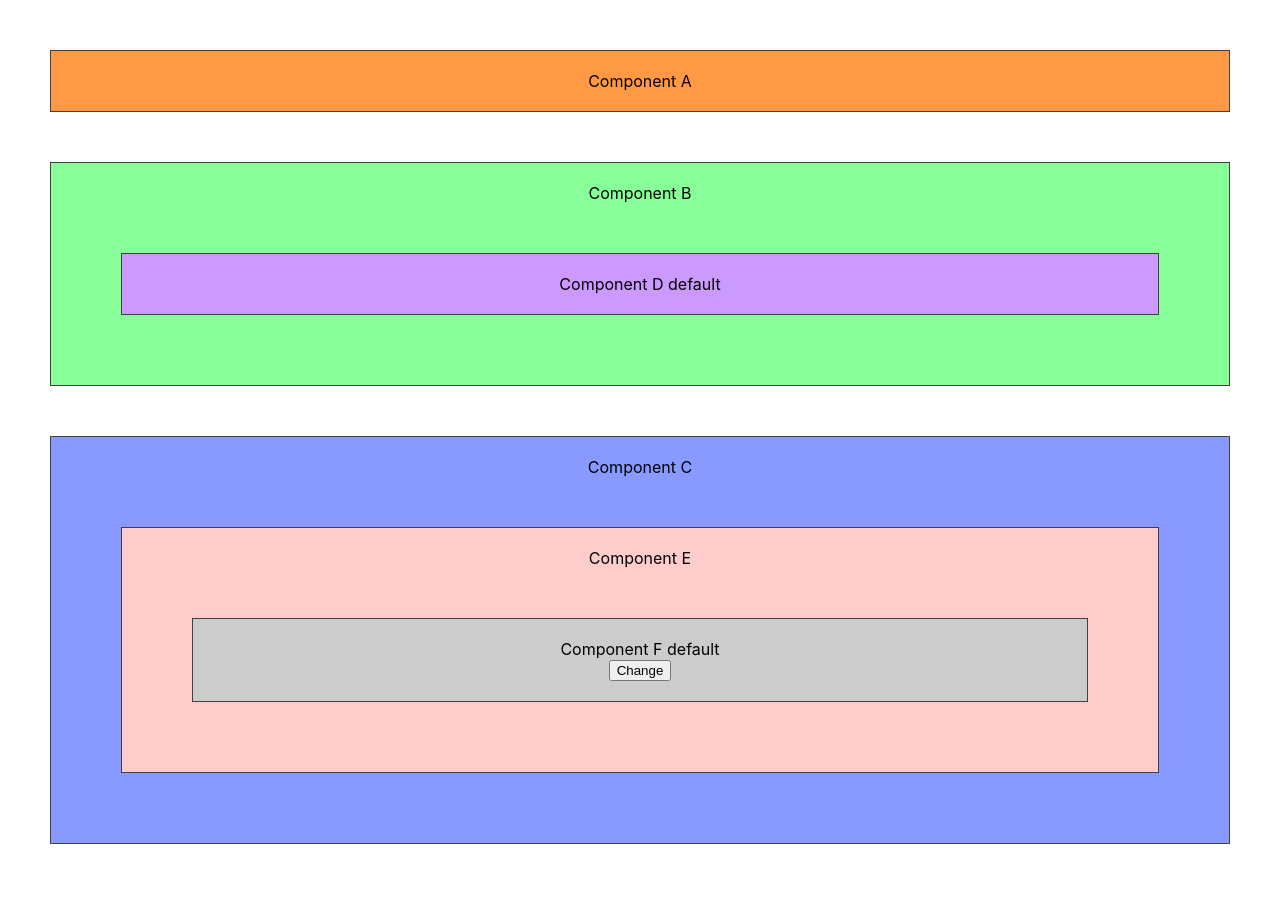
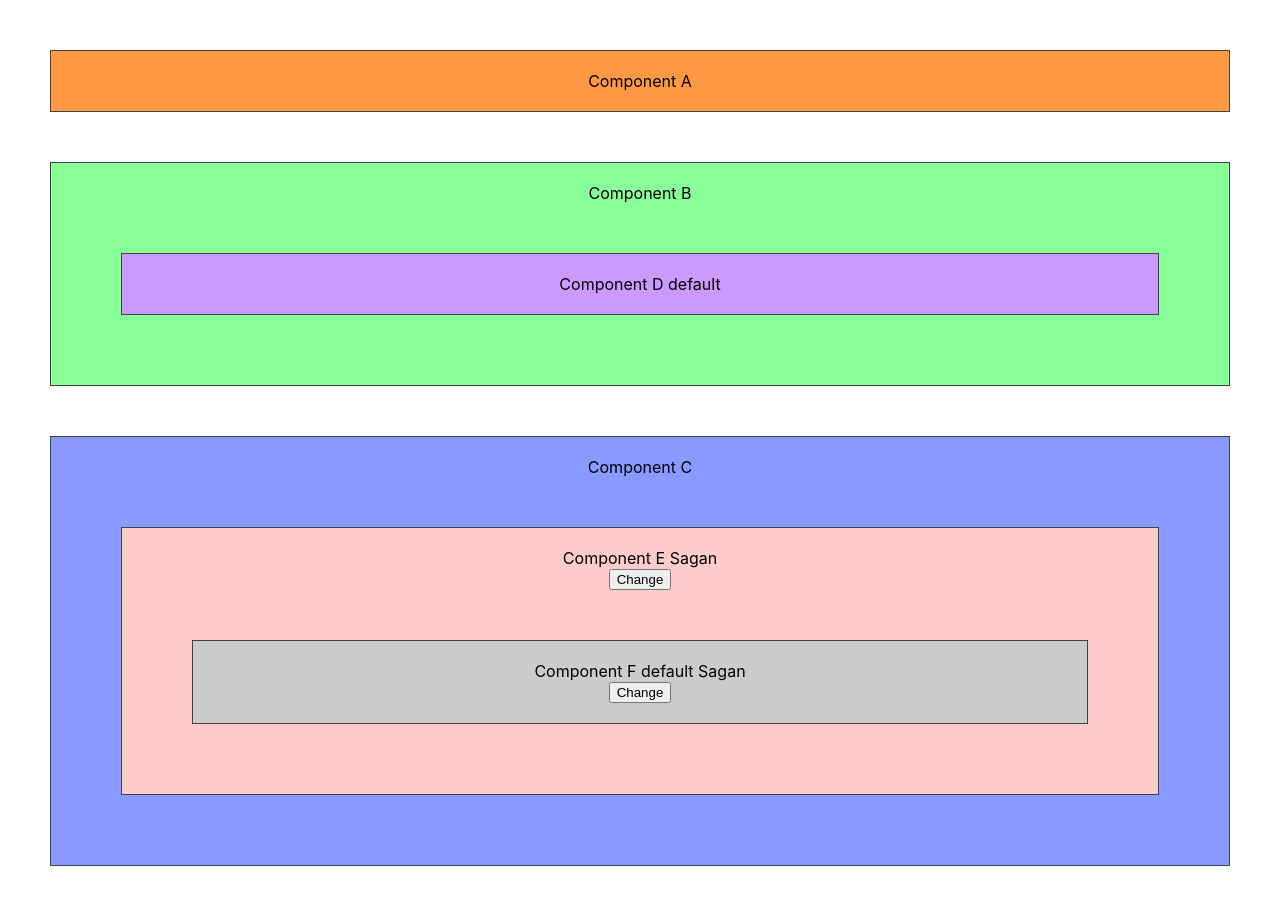
Before and after one commit to forresttanaka/ctxmod, a React (Create React App) app: page / in a window 1280 px wide. Shown: the top 904 px of the page. Built offline with nearby package versions, Linux system fonts and the light colour scheme.

Commit message:
Multiple modules

```diff
--- a/src/App.js
+++ b/src/App.js
@@ -8,10 +8,25 @@ import './App.css';
 
 const App = () => {
     const [backdrop, setBackdrop] = React.useState('default');
+    const [name, setName] = React.useState('Sagan');
+    const modules = {
+        module0: {
+            // States
+            backdrop,
+            // Actions
+            setBackdrop,
+        },
+        module1: {
+            // States
+            name,
+            // Actions
+            setName,
+        }
+    };
 
     return (
         <div className="App">
-            <GlobalContext.Provider value={{ backdrop, setBackdrop }}>
+            <GlobalContext.Provider value={modules}>
                 <ComponentA />
                 <ComponentB />
                 <ComponentC />
--- a/src/component_d.js
+++ b/src/component_d.js
@@ -3,11 +3,11 @@ import { GlobalContext } from './context';
 
 
 const ComponentD = () => {
-    const { backdrop } = React.useContext(GlobalContext);
+    const { module0 } = React.useContext(GlobalContext);
 
     return (
         <div className="component-d">
-            <div>Component D {backdrop}</div>
+            <div>Component D {module0.backdrop}</div>
         </div>
     );
 };
--- a/src/component_e.js
+++ b/src/component_e.js
@@ -1,11 +1,19 @@
 import React from 'react';
+import { GlobalContext } from './context';
 import ComponentF from './component_f';
 
 
 const ComponentE = () => {
+    const { module1 } = React.useContext(GlobalContext);
+
+    const handleClick = () => {
+        module1.setName('Druyan');
+    };
+
     return (
         <div className="component-e">
-            Component E
+            <div>Component E {module1.name}</div>
+            <button onClick={handleClick}>Change</button>
             <ComponentF />
         </div>
     );
--- a/src/component_f.js
+++ b/src/component_f.js
@@ -3,15 +3,15 @@ import { GlobalContext } from './context';
 
 
 const ComponentF = () => {
-    const { backdrop, setBackdrop } = React.useContext(GlobalContext);
+    const { module0, module1 } = React.useContext(GlobalContext);
 
     const handleClick = () => {
-        setBackdrop('Backdrop F');
+        module0.setBackdrop('Backdrop F');
     };
 
     return (
         <div className="component-f">
-            <div>Component F {backdrop}</div>
+            <div>Component F {module0.backdrop} {module1.name}</div>
             <button onClick={handleClick}>Change</button>
         </div>
     );
```
